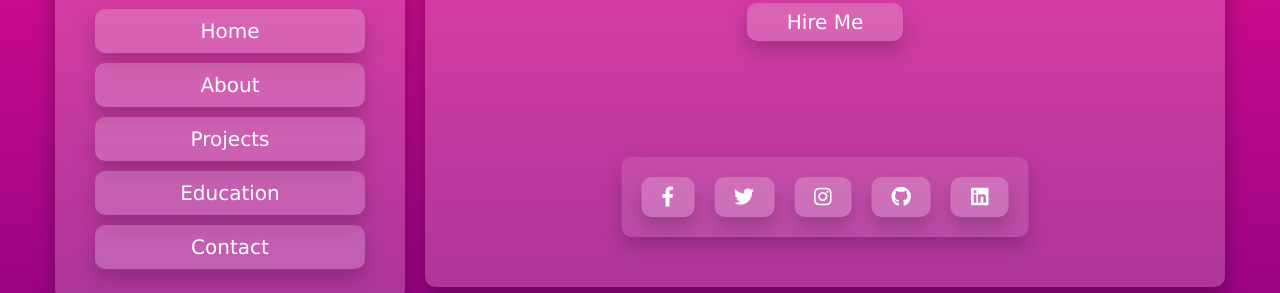
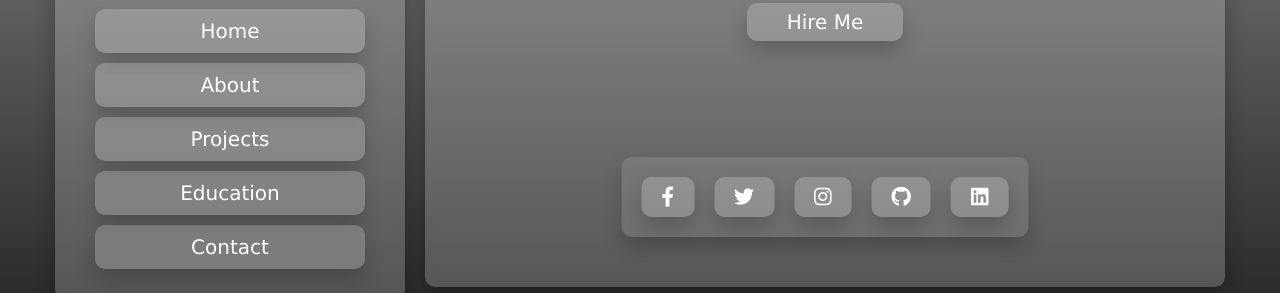
Before and after one commit to AswinSenthilKumar/Portfolio, a plain HTML site: page index.html in a window 1280 px wide. Shown: the part 348-641 px from the top of the page. Drawn offline with nearby package versions, Linux system fonts and the light colour scheme.

Commit message:
Update style.css

```diff
--- a/style.css
+++ b/style.css
@@ -19,7 +19,7 @@ body{
     display: flex;
     align-items: flex-start;
     justify-content: space-between;
-    background:linear-gradient(deeppink, purple);
+    background:linear-gradient(#999, #111);
     padding:5.5rem;
 }
 
```
